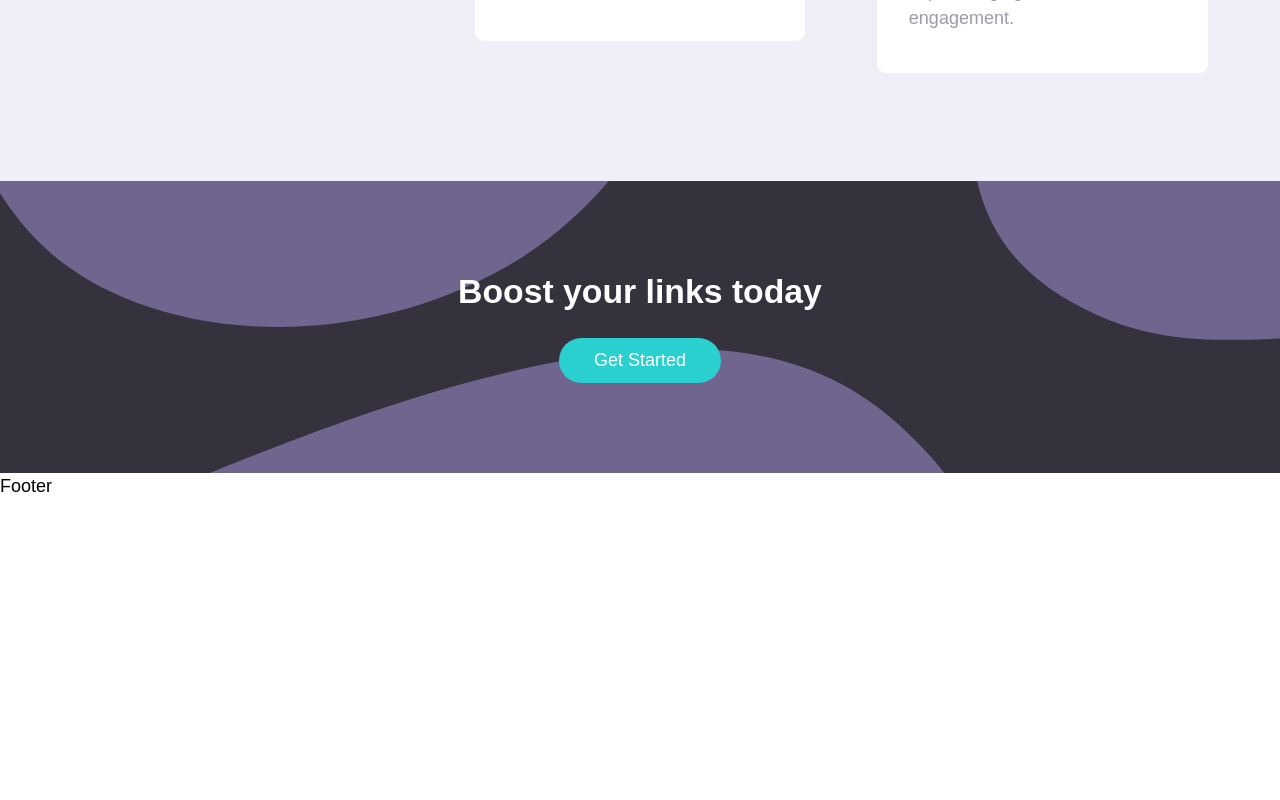
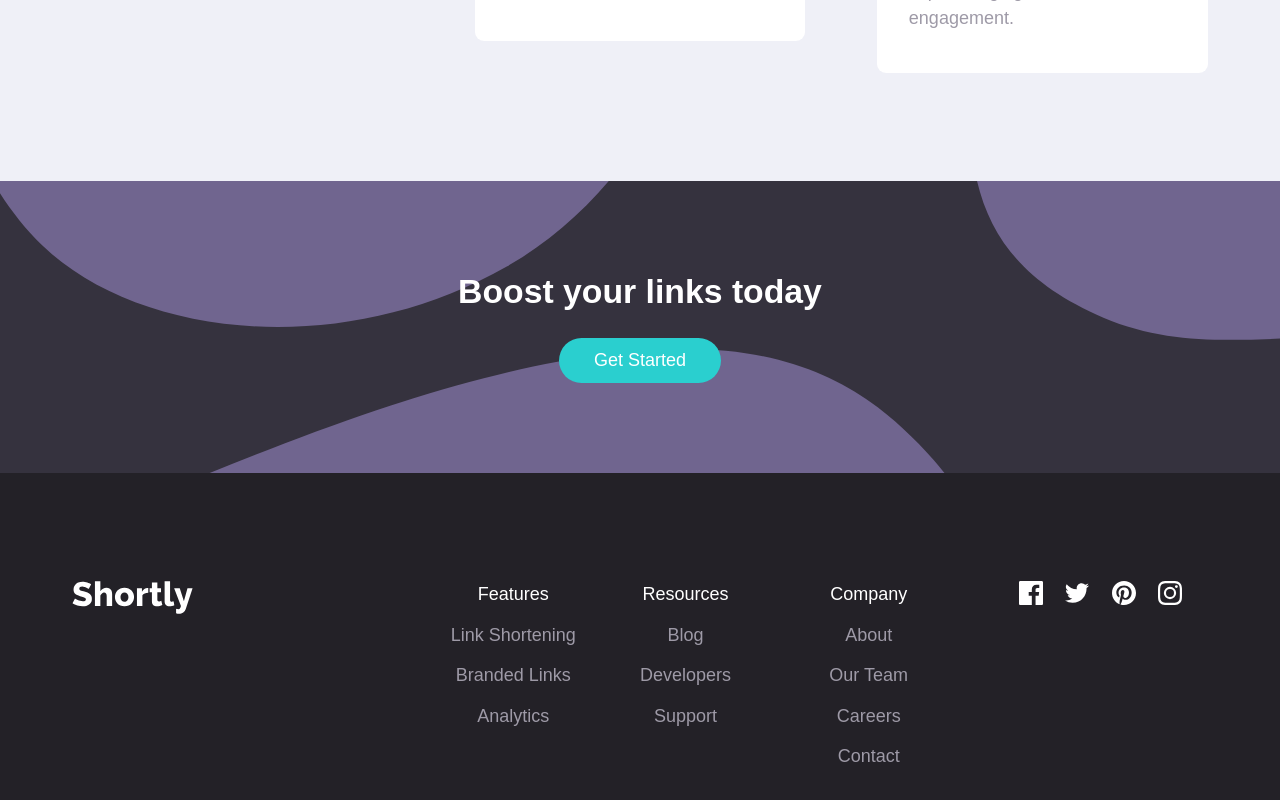
Before and after one commit to alvyynm/shortly, a React (Vite) app in the folder frontend/: page / in a window 1280 px wide. Shown: the part 1377-2177 px from the top of the page. Before the commit the page ends 1877 px from the top, so only its background shows below. Built offline with nearby package versions, Linux system fonts and the light colour scheme.

Commit message:
chore: add content to footer with Tailwind classes

```diff
--- a/frontend/src/components/Footer.jsx
+++ b/frontend/src/components/Footer.jsx
@@ -1,7 +1,94 @@
 import React from 'react';
 
+import logo from '../assets/logo-white.svg';
+import facebookIcon from '../assets/icon-facebook.svg';
+import twitterIcon from '../assets/icon-twitter.svg';
+import pinterestIcon from '../assets/icon-pinterest.svg';
+import instagramIcon from '../assets/icon-instagram.svg';
+
 function Footer() {
-  return <div>Footer</div>;
+  return (
+    <footer className="w-full py-20 text-grayish-violet bg-dark-violet-deep">
+      <div className="px-4 py-4 lg:px-16">
+        <div className="max-w-7xl mx-auto relative">
+          <div className="text-center grid grid-cols-1 justify-items-center lg:justify-items-start md:grid-cols-4 lg:grid-cols-6">
+            <div className="lg:col-span-2 mb-8 lg:mb-0">
+              <img src={logo} alt="shortly white logo" />
+            </div>
+            <div className="mb-8 lg:mb-0">
+              <h3 className="text-white mb-3">Features</h3>
+              <ul className="flex flex-col gap-3">
+                <li className=" hover:text-cyan">
+                  <a href="#">Link Shortening</a>
+                </li>
+                <li className=" hover:text-cyan">
+                  <a href="#">Branded Links</a>
+                </li>
+                <li className=" hover:text-cyan">
+                  <a href="#">Analytics</a>
+                </li>
+              </ul>
+            </div>
+            <div className="mb-8 lg:mb-0">
+              <h3 className="text-white mb-3">Resources</h3>
+              <ul className="flex flex-col gap-3">
+                <li className=" hover:text-cyan">
+                  <a href="#">Blog</a>
+                </li>
+                <li className=" hover:text-cyan">
+                  <a href="#">Developers</a>
+                </li>
+                <li className=" hover:text-cyan">
+                  <a href="#">Support</a>
+                </li>
+              </ul>
+            </div>
+            <div className="mb-8 lg:mb-0">
+              <h3 className="text-white mb-3">Company</h3>
+              <ul className="flex flex-col gap-3">
+                <li className=" hover:text-cyan">
+                  <a href="#">About</a>
+                </li>
+                <li className=" hover:text-cyan">
+                  <a href="#">Our Team</a>
+                </li>
+                <li className=" hover:text-cyan">
+                  <a href="#">Careers</a>
+                </li>
+                <li className=" hover:text-cyan">
+                  <a href="#">Contact</a>
+                </li>
+              </ul>
+            </div>
+            <div className="mt-8 lg:m-0">
+              <ul className="flex items-center justify-center gap-5">
+                <li>
+                  <a href="#">
+                    <img src={facebookIcon} alt="facebook logo in white" />
+                  </a>
+                </li>
+                <li>
+                  <a href="#">
+                    <img src={twitterIcon} alt="twitter icon white" />
+                  </a>
+                </li>
+                <li>
+                  <a href="#">
+                    <img src={pinterestIcon} alt="pinterest logo icon" />
+                  </a>
+                </li>
+                <li>
+                  <a href="#">
+                    <img src={instagramIcon} alt="instagram logo icon" />
+                  </a>
+                </li>
+              </ul>
+            </div>
+          </div>
+        </div>
+      </div>
+    </footer>
+  );
 }
 
 export default Footer;
```
